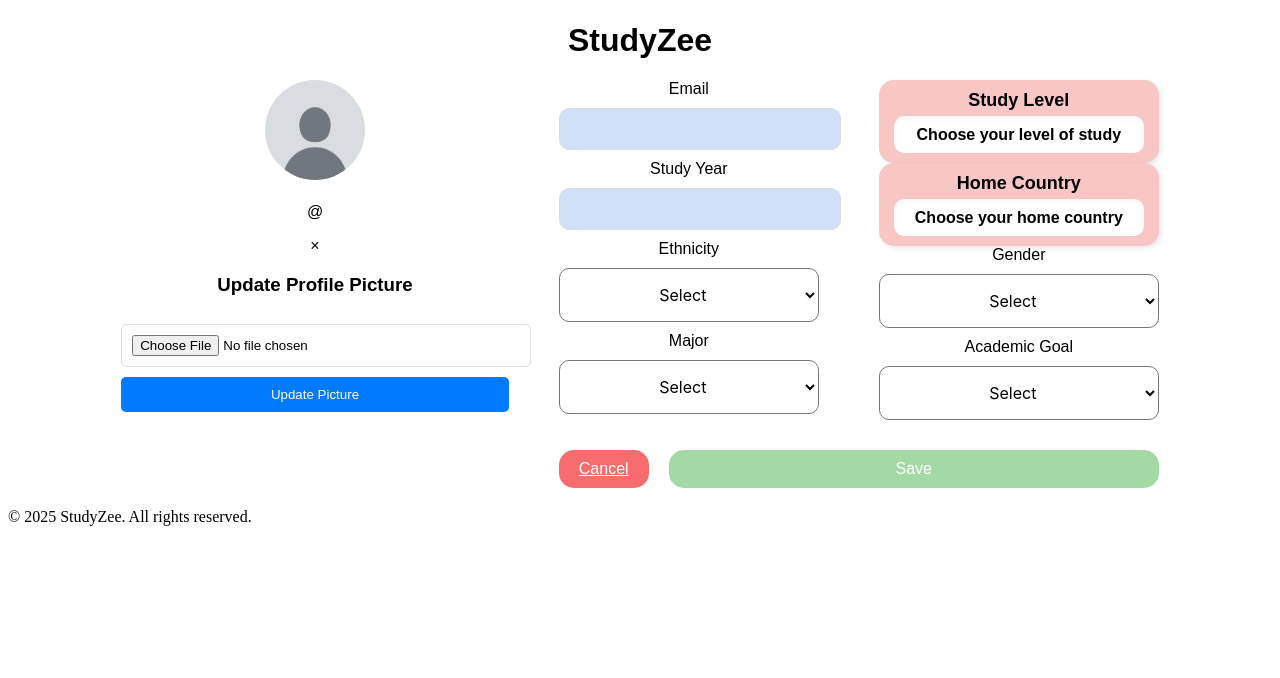
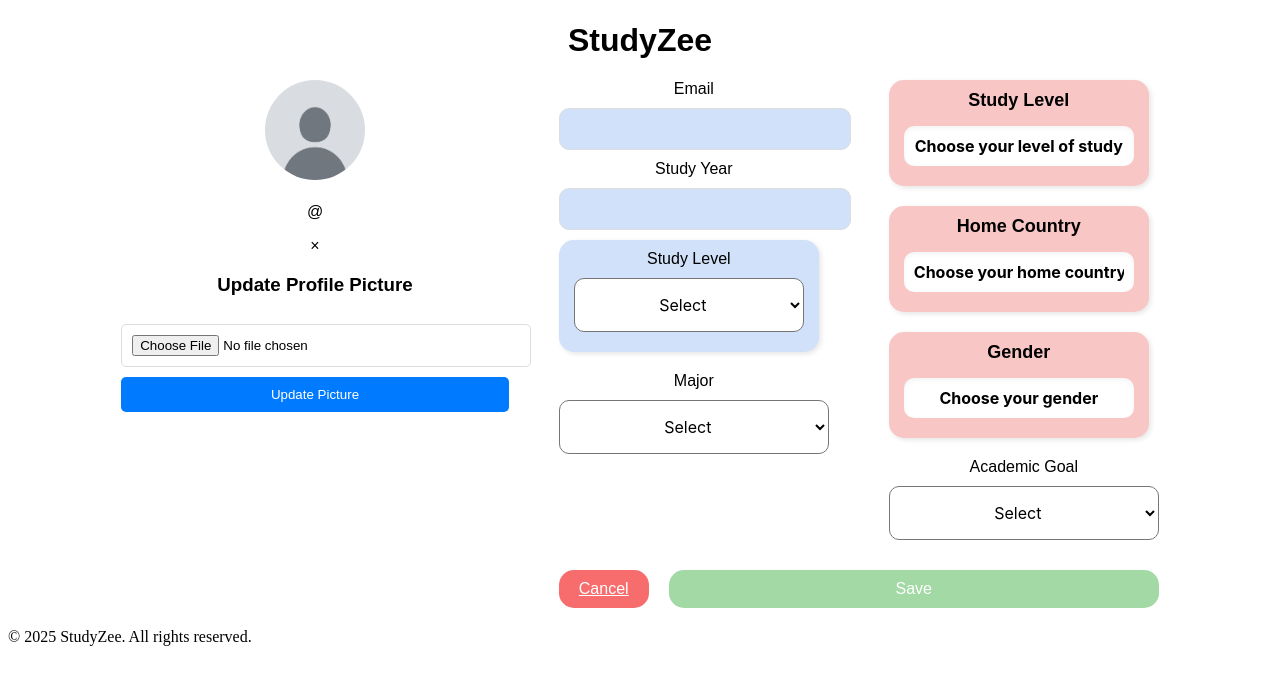
Before and after one commit to Singh-thetic/studyzee, a Python web app: template templates/profile.html in a window 1280 px wide. Shown: the part 58-736 px from the top of the page. Run offline with Jinja, Linux system fonts and the light colour scheme; the template is opened without the code that fills it, so the values that code supplies are empty.

Commit message:
commitment issues

```diff
--- a/templates/profile.html
+++ b/templates/profile.html
@@ -36,7 +36,8 @@
                     <label>Study Year</label>
                     <input type="number" name="year_of_study" value="{{ user.study_year or '' }}" min="1" max="10" class="info-box blue">
 
-                    <label>Ethnicity</label>
+                    <div class="dropdown-container2">
+                        <label for="study_level">Study Level</label>
                         <select name="ethnicity" class="dropdown blue">
                             <option value="" disabled selected>Select</option>
                             <option value="Asian" {% if user.ethnicity == 'Asian' %}selected{% endif %}>Asian</option>
@@ -45,6 +46,7 @@
                             <option value="White" {% if user.ethnicity == 'White' %}selected{% endif %}>White</option>
                             <option value="Other" {% if user.ethnicity == 'Other' %}selected{% endif %}>Other</option>
                         </select>
+                    </div>
 
                     <label>Major</label>
                     <select name="major" class="dropdown blue">
@@ -61,32 +63,35 @@
                 <div class="form-column red-column">
                     <div class="dropdown-container">
                         <label for="study_level">Study Level</label>
-                        <select id="study_level">
+                        <select id="study_level" name="study_level" class="dropdown red">
                             <option value="" disabled selected>Choose your level of study</option>
-                            <option value="Undergraduate">Undergraduate</option>
-                            <option value="Postgraduate">Postgraduate</option>
-                            <option value="PhD">PhD</option>
+                            <option value="Undergraduate" {% if user.study_level == 'Undergraduate' %}selected{% endif %}>Undergraduate</option>
+                            <option value="Postgraduate" {% if user.study_level == 'Postgraduate' %}selected{% endif %}>Postgraduate</option>
+                            <option value="PhD" {% if user.study_level == 'PhD' %}selected{% endif %}>PhD</option>
                         </select>
                     </div>
                     <div class="dropdown-container">
                         <label for="home-country">Home Country</label>
-                        <select id="home-country">
+                        <select id="home-country" name="home_country" class="dropdown red">
                             <option value="" disabled selected>Choose your home country</option>
-                            <option value="USA">USA</option>
-                            <option value="Canada">Canada</option>
-                            <option value="UK">UK</option>
-                            <option value="Australia">Australia</option>
-                            <option value="Other">Other</option>
+                            <option value="USA" {% if user.home_country == 'USA' %}selected{% endif %}>USA</option>
+                            <option value="Canada" {% if user.home_country == 'Canada' %}selected{% endif %}>Canada</option>
+                            <option value="UK" {% if user.home_country == 'UK' %}selected{% endif %}>UK</option>
+                            <option value="Australia" {% if user.home_country == 'Australia' %}selected{% endif %}>Australia</option>
+                            <option value="Other" {% if user.home_country == 'Other' %}selected{% endif %}>Other</option>
                         </select>
                     </div>
 
-                    <label>Gender</label>
+                    <div class="dropdown-container">
+                        <label for="gender">Gender</label>
                         <select name="gender" class="dropdown red">
-                        <option value="" disabled selected>Select</option>
+                            <option value="" disabled selected>Choose your gender</option>
                             <option value="Male" {% if user.gender == 'Male' %}selected{% endif %}>Male</option>
                             <option value="Female" {% if user.gender == 'Female' %}selected{% endif %}>Female</option>
                             <option value="Other" {% if user.gender == 'Other' %}selected{% endif %}>Other</option>
+                            <option value="Prefer not to say" {% if user.gender == 'Prefer not to say' %}selected{% endif %}>Prefer not to say</option>
                         </select>
+                    </div>
 
                     <label>Academic Goal</label>
                     <select name="academic_goal" class="dropdown red">
@@ -176,9 +181,22 @@
         background: #F9C6C6;
         padding: 10px 15px;
         border-radius: 15px;
-        width: 250px;
+        width: 230px;
         font-family: Arial, sans-serif;
         box-shadow: 2px 2px 5px rgba(0, 0, 0, 0.1);
+        margin-bottom: 20px;
+    }
+
+    .dropdown-container2 {
+        display: flex;
+        flex-direction: column;
+        background: #D0E1F9;
+        padding: 10px 15px;
+        border-radius: 15px;
+        width: 230px;
+        font-family: Arial, sans-serif;
+        box-shadow: 2px 2px 5px rgba(0, 0, 0, 0.1);
+        margin-bottom: 20px;
     }
 
     .dropdown-container label {
```
Lines whose indentation alone changed are shown as unchanged.
